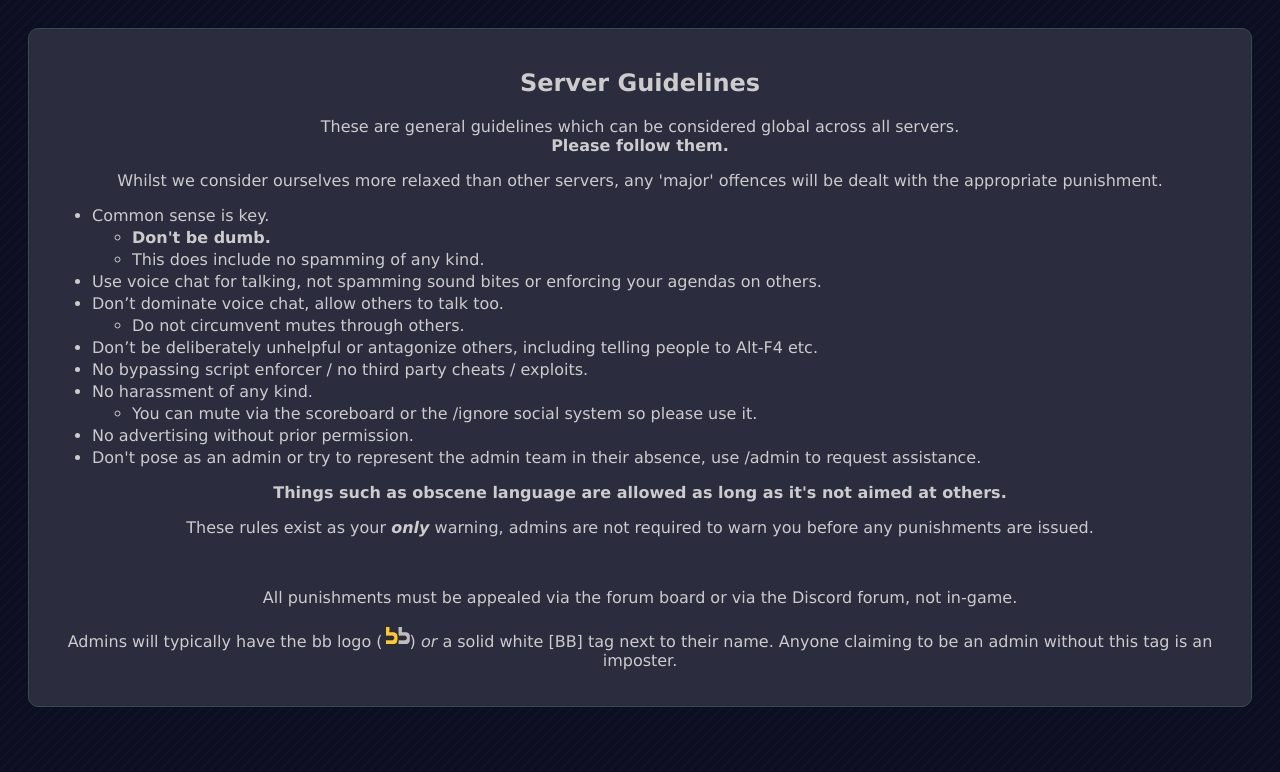
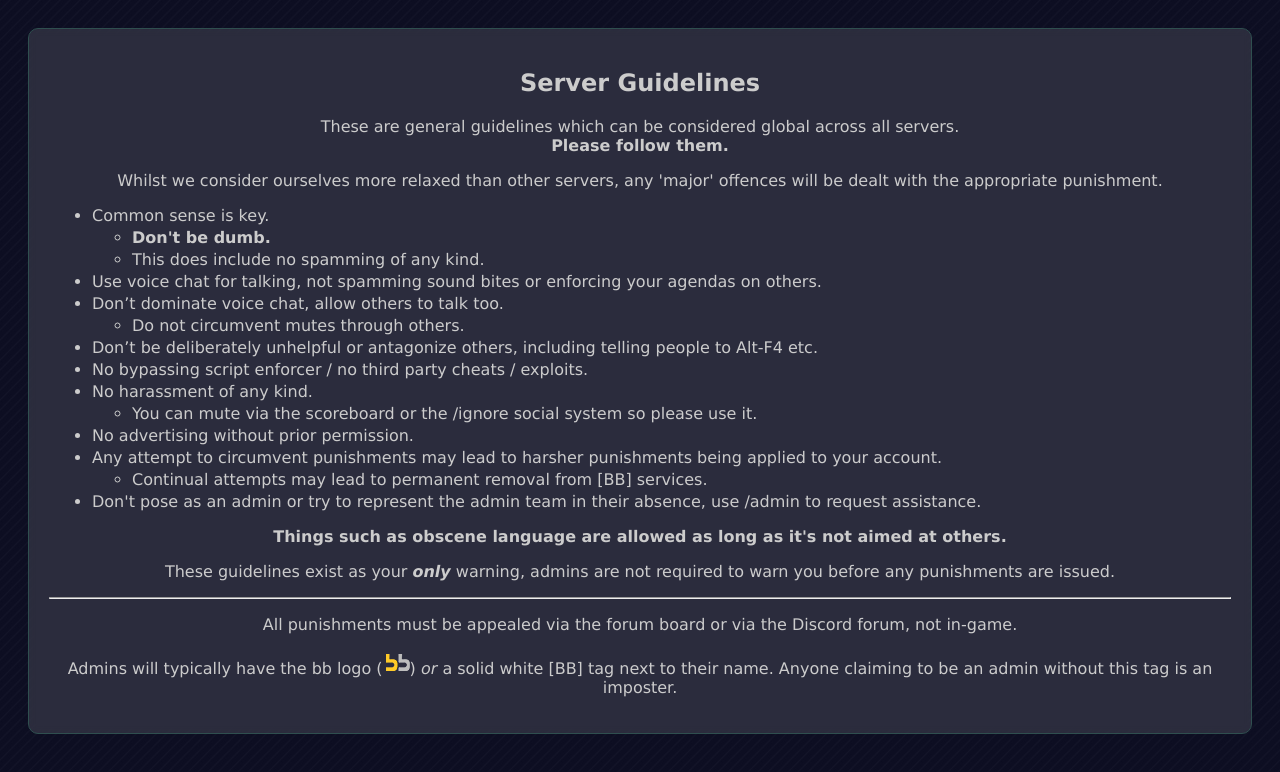
Before and after one commit to BB-Games/global-conduct-rules-community, a SvelteKit app: page / in a window 1280 px wide. Shown: the top 772 px of the page. Built offline with nearby package versions, Linux system fonts and the light colour scheme.

Commit message:
Update guidelines wording + minor style change (#18)

```diff
--- a/package.json
+++ b/package.json
@@ -15,10 +15,10 @@
 		"eslint": "^8.54.0",
 		"eslint-config-prettier": "^9.0.0",
 		"eslint-plugin-svelte": "^2.35.0",
-		"prettier": "^2.8.0",
+		"prettier": "^2.8.8",
 		"prettier-plugin-svelte": "^2.10.1",
-		"svelte": "^4.2.5",
-		"vite": "^4.4.2"
+		"svelte": "^4.2.7",
+		"vite": "^4.5.0"
 	},
 	"type": "module",
 	"dependencies": {
--- a/src/routes/+page.svelte
+++ b/src/routes/+page.svelte
@@ -34,6 +34,13 @@
 		</ul>
 		<li>No advertising without prior permission.</li>
 		<li>
+			Any attempt to circumvent punishments may lead to harsher punishments being applied to your
+			account.
+		</li>
+		<ul>
+			<li>Continual attempts may lead to permanent removal from [BB] services.</li>
+		</ul>
+		<li>
 			Don't pose as an admin or try to represent the admin team in their absence, use /admin to
 			request assistance.
 		</li>
@@ -45,10 +52,10 @@
 		</strong>
 	</p>
 	<p>
-		These rules exist as your <i><strong>only</strong></i> warning, admins are not required to warn you
-		before any punishments are issued.
+		These guidelines exist as your <i><strong>only</strong></i> warning, admins are not required to warn
+		you before any punishments are issued.
 	</p>
-	<br />
+	<hr />
 	<p>All punishments must be appealed via the forum board or via the Discord forum, not in-game.</p>
 	<p>
 		Admins will typically have the bb logo (<img
```
Also changed, not shown: 1 other file (tests, documents, lock files or other folders).
